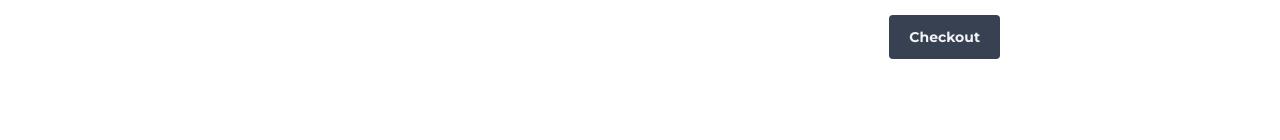
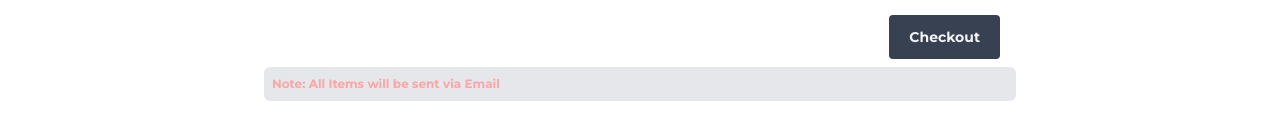
Before and after one commit to AbdulSamman/ecommerce-frontend-nextJs, a Next.js app: page /cart in a window 1280 px wide. Shown: the part 368-508 px from the top of the page. Built offline with nearby package versions, Linux system fonts and the light colour scheme; no server answers.

Commit message:
cart finish

```diff
--- a/src/AppContext.tsx
+++ b/src/AppContext.tsx
@@ -15,6 +15,7 @@ export const AppProvider: React.FC<IAppProvider> = ({ children }) => {
   //add To Cart
   const [cart, setCart] = useState<any>([]);
   const [isAdded, setIsAdded] = useState<boolean>(false);
+
   const { user } = useUser();
   const router = useRouter();
 
@@ -127,11 +128,10 @@ export const AppProvider: React.FC<IAppProvider> = ({ children }) => {
   const handleDeleteCartItem = async (id: any) => {
     const res = (await CartApi.deleteCartItem(id)).data;
 
-    if (res) {
-      setCart((oldCart: any) =>
-        oldCart.filter((item: any) => item.id !== res?.data?.id)
-      );
-    }
+    const filterDeletedCartItem = cart.filter(
+      (m: any) => m.id !== res?.data?.id
+    );
+    setCart(filterDeletedCartItem);
   };
 
   return (
--- a/src/app/cart/page.tsx
+++ b/src/app/cart/page.tsx
@@ -11,7 +11,6 @@ const CartPage = () => {
   const discount: number = 10;
   const shipping: number = 3.99;
 
-  console.log("cart", cart);
   useEffect(() => {
     const prices: any[] = [];
     cart.forEach((item: any) => {
@@ -135,6 +134,9 @@ const CartPage = () => {
                 </div>
               </div>
             </div>
+            <h2 className="text-red-300 text-[12px] bg-gray-200 p-2 rounded-md">
+              Note: All Items will be sent via Email
+            </h2>
           </div>
         </div>
       </div>
```
